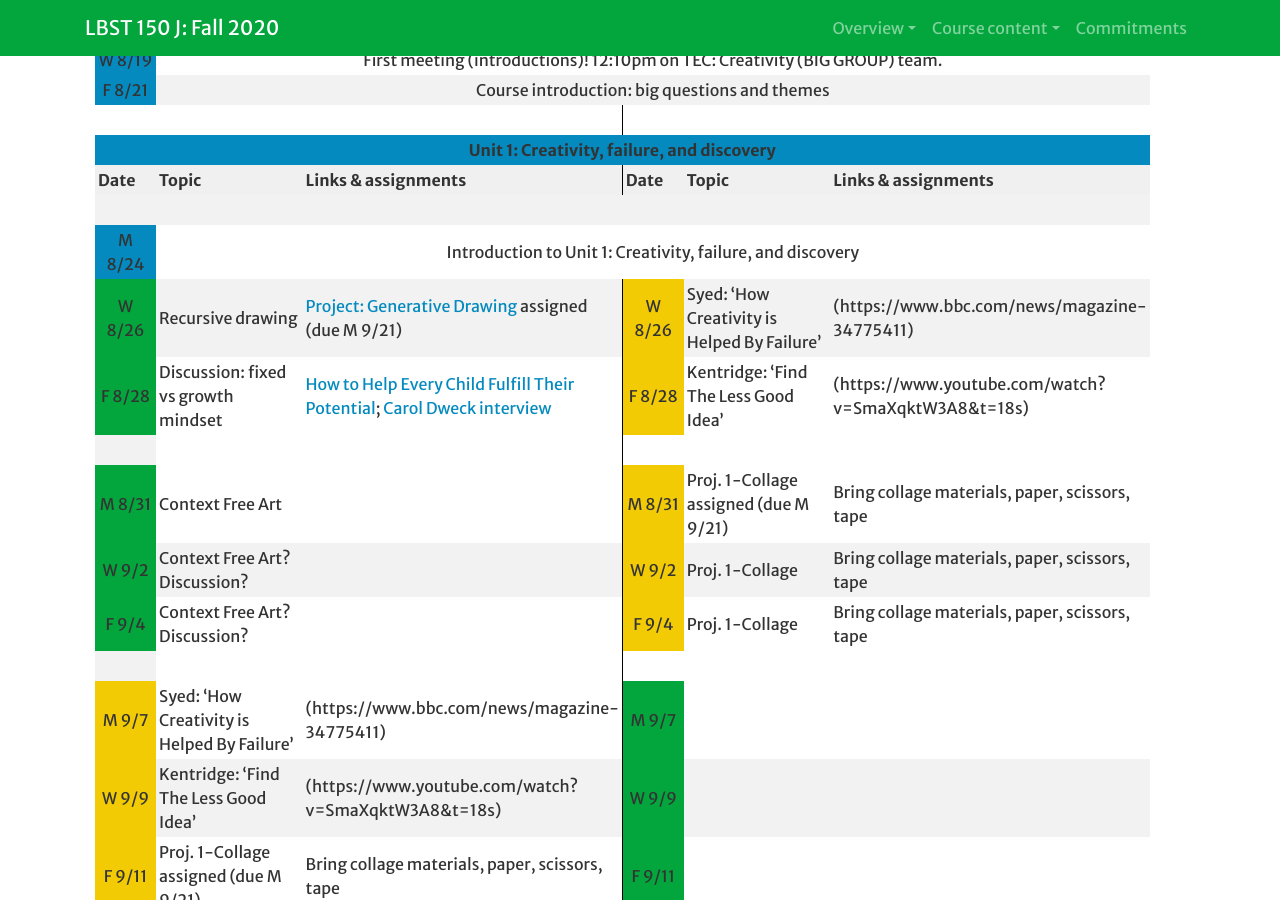
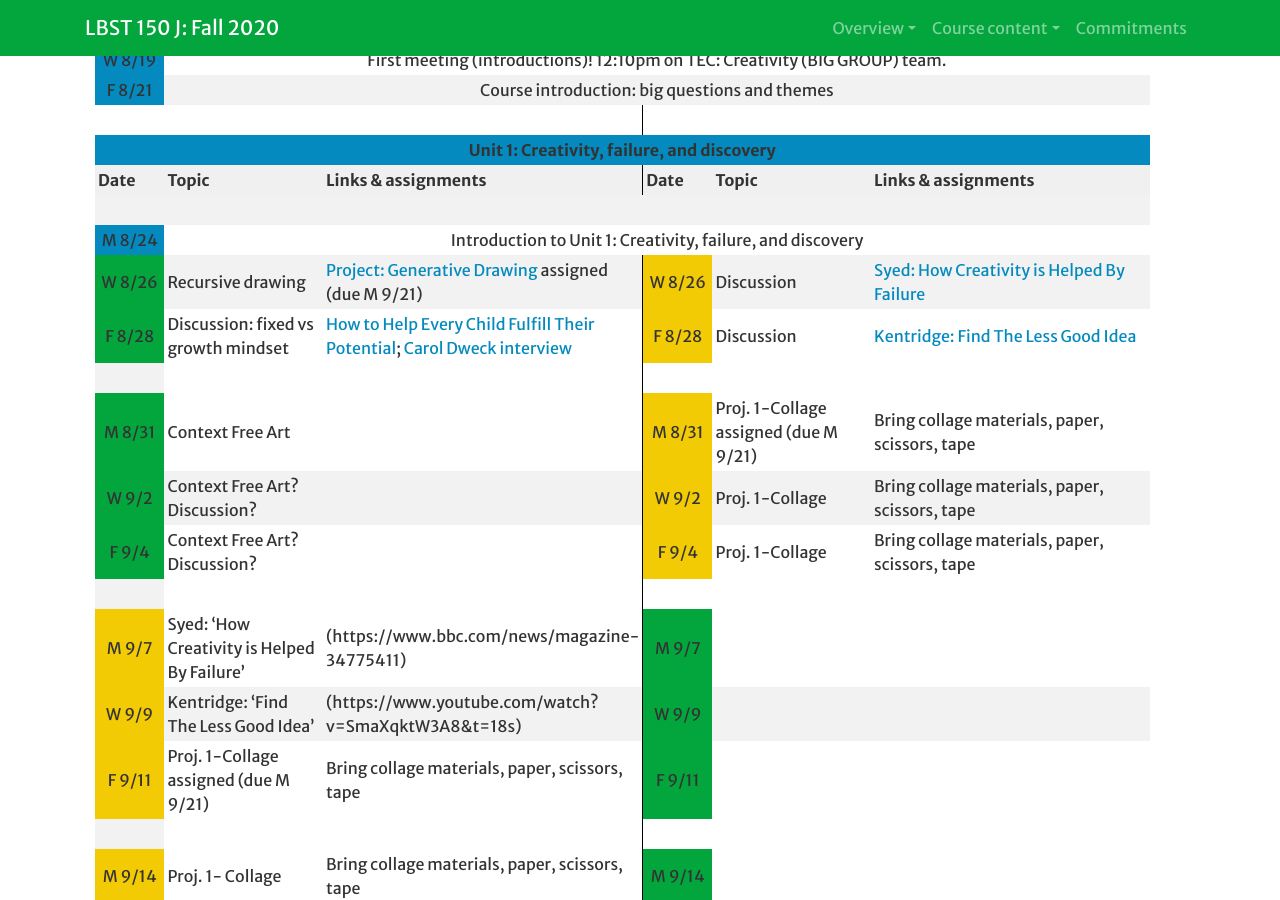
Before and after one commit to Hendrix-CS/creativity-TEC, a Jekyll site: the page built from index.md, in a window 1280 px wide and 900 px high, scrolled down 1916 px. Built offline with Jekyll 4.4.1, drawn with Linux system fonts in a browser that asks for light colours; a script that is not in the unit is left out; our own code applies the rules of GitHub Pages for plain Markdown files.

Commit message:
Update _config.yml

```diff
--- a/_config.yml
+++ b/_config.yml
@@ -131,8 +131,8 @@
     notes1: "[Project: Generative Drawing](projects/generativedrawing.html) assigned (due M 9/21)"
 
     instr2: gill
-    topic2: "Syed: 'How Creativity is Helped By Failure'"
-    notes2: "(https://www.bbc.com/news/magazine-34775411)"
+    topic2: "Discussion"
+    notes2: "[Syed: How Creativity is Helped By Failure](https://www.bbc.com/news/magazine-34775411)"
 
   - date: F 8/28
 
@@ -141,8 +141,8 @@
     notes1: "[How to Help Every Child Fulfill Their Potential](https://youtu.be/Yl9TVbAal5s); [Carol Dweck interview](http://onedublin.org/2012/06/19/stanford-universitys-carol-dweck-on-the-growth-mindset-and-education/)"
 
     instr2: gill
-    topic2: "Kentridge: 'Find The Less Good Idea'"
-    notes2: "(https://www.youtube.com/watch?v=SmaXqktW3A8&t=18s)"
+    topic2: "Discussion"
+    notes2: "[Kentridge: Find The Less Good Idea](https://www.youtube.com/watch?v=SmaXqktW3A8&t=18s)"
 
   - date: M 8/31
 
```
